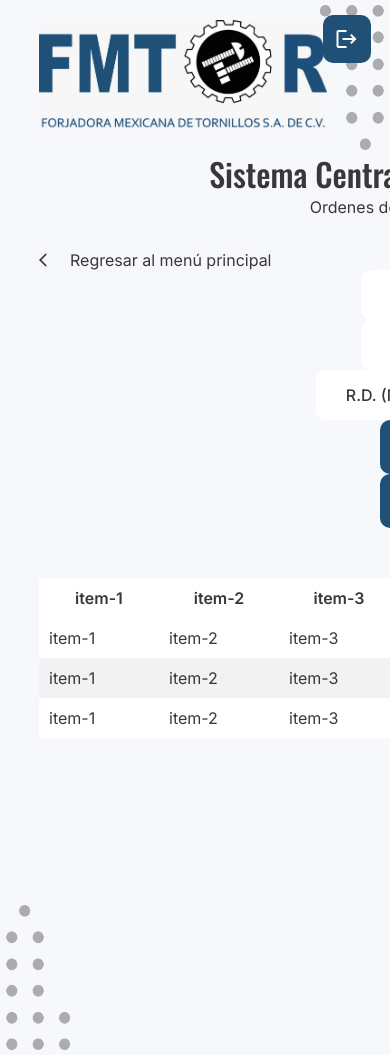
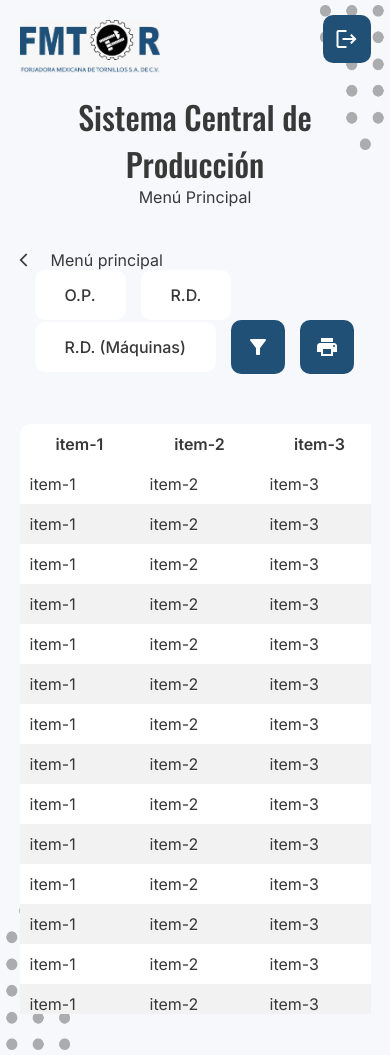
Before and after one commit to angeldavid06/scp_fmtor, a PHP site: page /views/ordenes.html in a window 390 px wide. Run offline with PHP 8.4, Linux system fonts and the light colour scheme.

Commit message:
2021-08-16 04:55 pm Correción de tablas en responsive

```diff
--- a/public/css/estilos.css
+++ b/public/css/estilos.css
@@ -509,7 +509,8 @@ main .right .btn-tooltip:hover .arrow {
     visibility: visible;
 }
 
-main .right .btn-icon {
+main .right .btn-icon,
+main .tabla td .btn-icon {
     background-color: var(--color-blue-button);
     color: white;
     padding: 15px;
@@ -518,23 +519,23 @@ main .right .btn-icon {
 main .tabla {
     min-width: 100%;
     max-width: 100%;
-    padding: 50px 0px;
+    max-height: 600px;
+    padding: 10px 0px;
+    margin: 40px 0px;
     overflow: auto;
 }
 
 main .tabla table {
+    border-radius: 10px;
     min-width: 100%;
     background-color: white;
     border-collapse: collapse;
 }
 
-main .tabla table th {
-    min-width: 120px;
-}
-
 main .tabla table th,
 main .tabla table td {
     padding: 10px;
+    min-width: 120px;
 }
 
 main .tabla table tbody tr:nth-child(even) {
@@ -790,6 +791,12 @@ main .estados .active {
         width: 210px;
         height: 300px;
     }
+
+    main .tabla {
+        width: 100px;
+        max-width: 100%;
+        overflow-x: scroll;
+    }
 }
 
 @media screen and (max-width: 768px) {
@@ -810,6 +817,9 @@ main .estados .active {
     }
 
     .main .row-con {
+        width: 90%;
+        max-width: 90%;
+        grid-template-columns: 1fr;
         grid-template-rows: 250px 1fr;
     }
 
@@ -870,7 +880,6 @@ main .estados .active {
         display: grid;
         grid-template-columns: 1fr;
         grid-template-rows: 1fr 1fr 1fr;
-        align-items: center;
     }
 
     .row-con .logo {
@@ -909,7 +918,7 @@ main .estados .active {
         width: 100%;
         display: flex;
         justify-content: space-between;
-        flex-direction: column;
+        flex-wrap: wrap;
     }
 
     main .right {
@@ -917,13 +926,25 @@ main .estados .active {
         max-width: 100%;
         display: flex;
         align-items: center;
-        flex-direction: column;
+        flex-wrap: wrap;
     }
 
     main .tabla {
+        width: 100px;
+        max-width: 100%;
+        overflow-x: scroll;
+    }
+
+    main .tabla table {
         min-width: 100%;
-        max-width: 100%;
-        padding: 50px 0px;
-        overflow: auto;
+    }
+
+    main .filtrar {
+        width: 100%;
+        left: -100%;
+    }
+
+    main .open {
+        left: 0;
     }
 }
--- a/views/control.html
+++ b/views/control.html
@@ -18,7 +18,7 @@
                 </div>
                 <div class="info">
                     <h3>Sistema Central de Producción</h3>
-                    <p>Control de Producción</p>
+                    <p>Menú Principal</p>
                 </div>
                 <div class="options">
                     <button class="material-icons">logout</button>
@@ -27,7 +27,7 @@
             <main>
                 <div class="options">
                     <div class="left">
-                        <a href="principal.html" class="regresar"><i class="material-icons">arrow_back_ios</i>Regresar al menú principal</a>
+                        <a href="principal.html" class="regresar"><i class="material-icons">arrow_back_ios</i>Menú principal</a>
                     </div>
                     <div class="right">
                         <form>
--- a/views/ordenes.html
+++ b/views/ordenes.html
@@ -20,7 +20,7 @@
                 </div>
                 <div class="info">
                     <h3>Sistema Central de Producción</h3>
-                    <p>Ordenes de Producción</p>
+                    <p>Menú Principal</p>
                 </div>
                 <div class="options">
                     <button class="material-icons">logout</button>
@@ -29,7 +29,7 @@
             <main>
                 <div class="options">
                     <div class="left">
-                        <a href="principal.html" class="regresar"><i class="material-icons">arrow_back_ios</i>Regresar al menú principal</a>
+                        <a href="principal.html" class="regresar"><i class="material-icons">arrow_back_ios</i>Menú principal</a>
                     </div>
                     <div class="right">
                         <button class="btn-tooltip">
@@ -60,8 +60,134 @@
                             <th>item-4</th>
                             <th>item-5</th>
                             <th>item-6</th>
+                            <th>item-1</th>
+                            <th>item-2</th>
+                            <th>item-3</th>
+                            <th>item-4</th>
+                            <th>item-5</th>
+                            <th>item-6</th>
+                            <th>item-1</th>
+                            <th>item-2</th>
+                            <th>item-3</th>
+                            <th>item-4</th>
+                            <th>item-5</th>
+                            <th>item-6</th>
+                            <th>item-1</th>
+                            <th>item-2</th>
+                            <th>item-3</th>
+                            <th>item-4</th>
+                            <th>item-5</th>
+                            <th>item-6</th>
+                            <th>item-1</th>
+                            <th>item-2</th>
+                            <th>item-3</th>
+                            <th>item-4</th>
+                            <th>item-5</th>
+                            <th>item-6</th>
+                            <th>item-1</th>
+                            <th>item-2</th>
+                            <th>item-3</th>
+                            <th>item-4</th>
+                            <th>item-5</th>
+                            <th>item-6</th>
                         </thead>
                         <tbody>
+                            <tr>
+                                <td>item-1</td>
+                                <td>item-2</td>
+                                <td>item-3</td>
+                                <td>item-4</td>
+                                <td>item-5</td>
+                                <td>item-6</td>
+                            </tr>
+                            <tr>
+                                <td>item-1</td>
+                                <td>item-2</td>
+                                <td>item-3</td>
+                                <td>item-4</td>
+                                <td>item-5</td>
+                                <td>item-6</td>
+                            </tr>
+                            <tr>
+                                <td>item-1</td>
+                                <td>item-2</td>
+                                <td>item-3</td>
+                                <td>item-4</td>
+                                <td>item-5</td>
+                                <td>item-6</td>
+                            </tr>
+                            <tr>
+                                <td>item-1</td>
+                                <td>item-2</td>
+                                <td>item-3</td>
+                                <td>item-4</td>
+                                <td>item-5</td>
+                                <td>item-6</td>
+                            </tr>
+                            <tr>
+                                <td>item-1</td>
+                                <td>item-2</td>
+                                <td>item-3</td>
+                                <td>item-4</td>
+                                <td>item-5</td>
+                                <td>item-6</td>
+                            </tr>
+                            <tr>
+                                <td>item-1</td>
+                                <td>item-2</td>
+                                <td>item-3</td>
+                                <td>item-4</td>
+                                <td>item-5</td>
+                                <td>item-6</td>
+                            </tr>
+                            <tr>
+                                <td>item-1</td>
+                                <td>item-2</td>
+                                <td>item-3</td>
+                                <td>item-4</td>
+                                <td>item-5</td>
+                                <td>item-6</td>
+                            </tr>
+                            <tr>
+                                <td>item-1</td>
+                                <td>item-2</td>
+                                <td>item-3</td>
+                                <td>item-4</td>
+                                <td>item-5</td>
+                                <td>item-6</td>
+                            </tr>
+                            <tr>
+                                <td>item-1</td>
+                                <td>item-2</td>
+                                <td>item-3</td>
+                                <td>item-4</td>
+                                <td>item-5</td>
+                                <td>item-6</td>
+                            </tr>
+                            <tr>
+                                <td>item-1</td>
+                                <td>item-2</td>
+                                <td>item-3</td>
+                                <td>item-4</td>
+                                <td>item-5</td>
+                                <td>item-6</td>
+                            </tr>
+                            <tr>
+                                <td>item-1</td>
+                                <td>item-2</td>
+                                <td>item-3</td>
+                                <td>item-4</td>
+                                <td>item-5</td>
+                                <td>item-6</td>
+                            </tr>
+                            <tr>
+                                <td>item-1</td>
+                                <td>item-2</td>
+                                <td>item-3</td>
+                                <td>item-4</td>
+                                <td>item-5</td>
+                                <td>item-6</td>
+                            </tr>
                             <tr>
                                 <td>item-1</td>
                                 <td>item-2</td>
```
